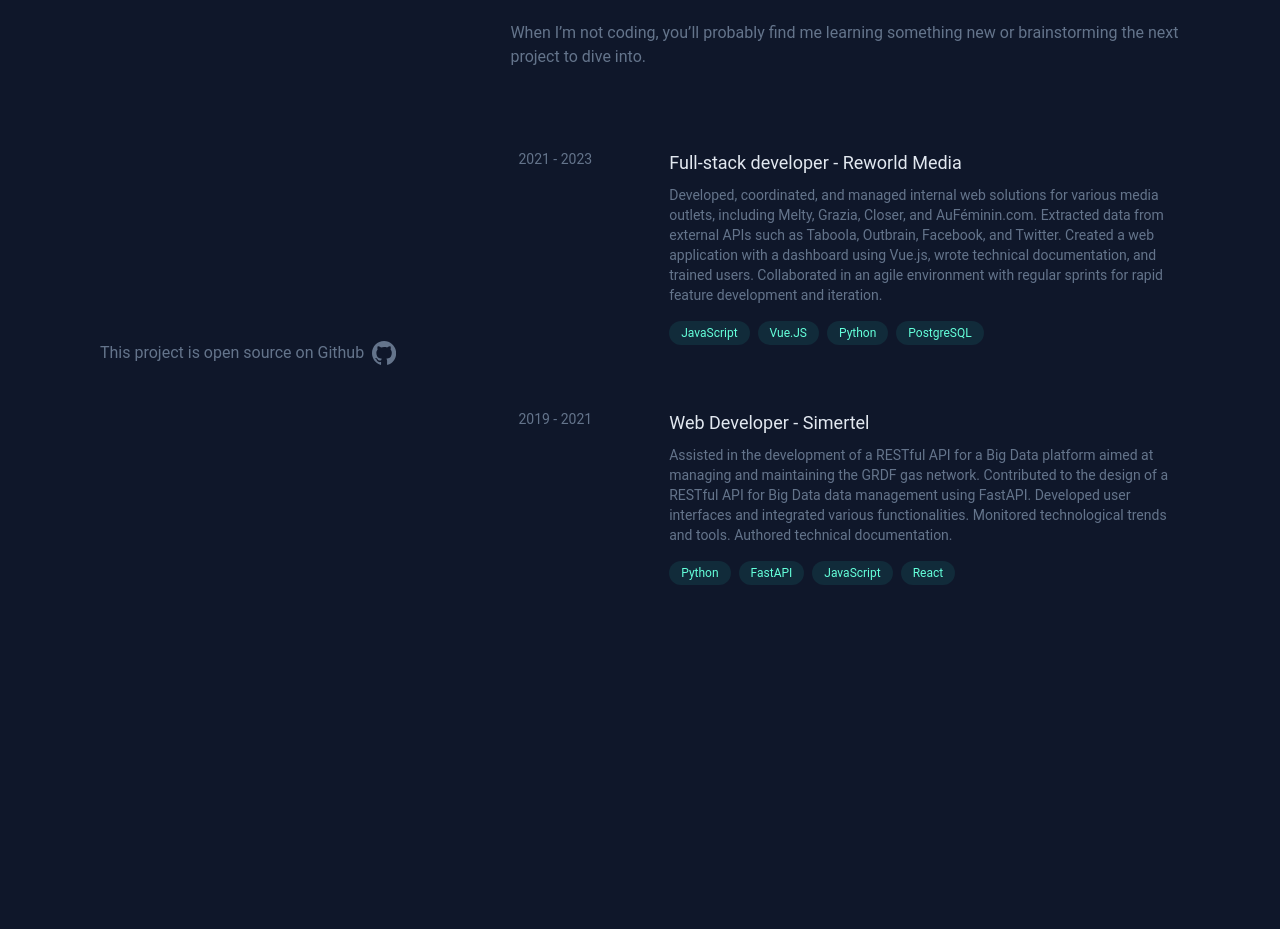
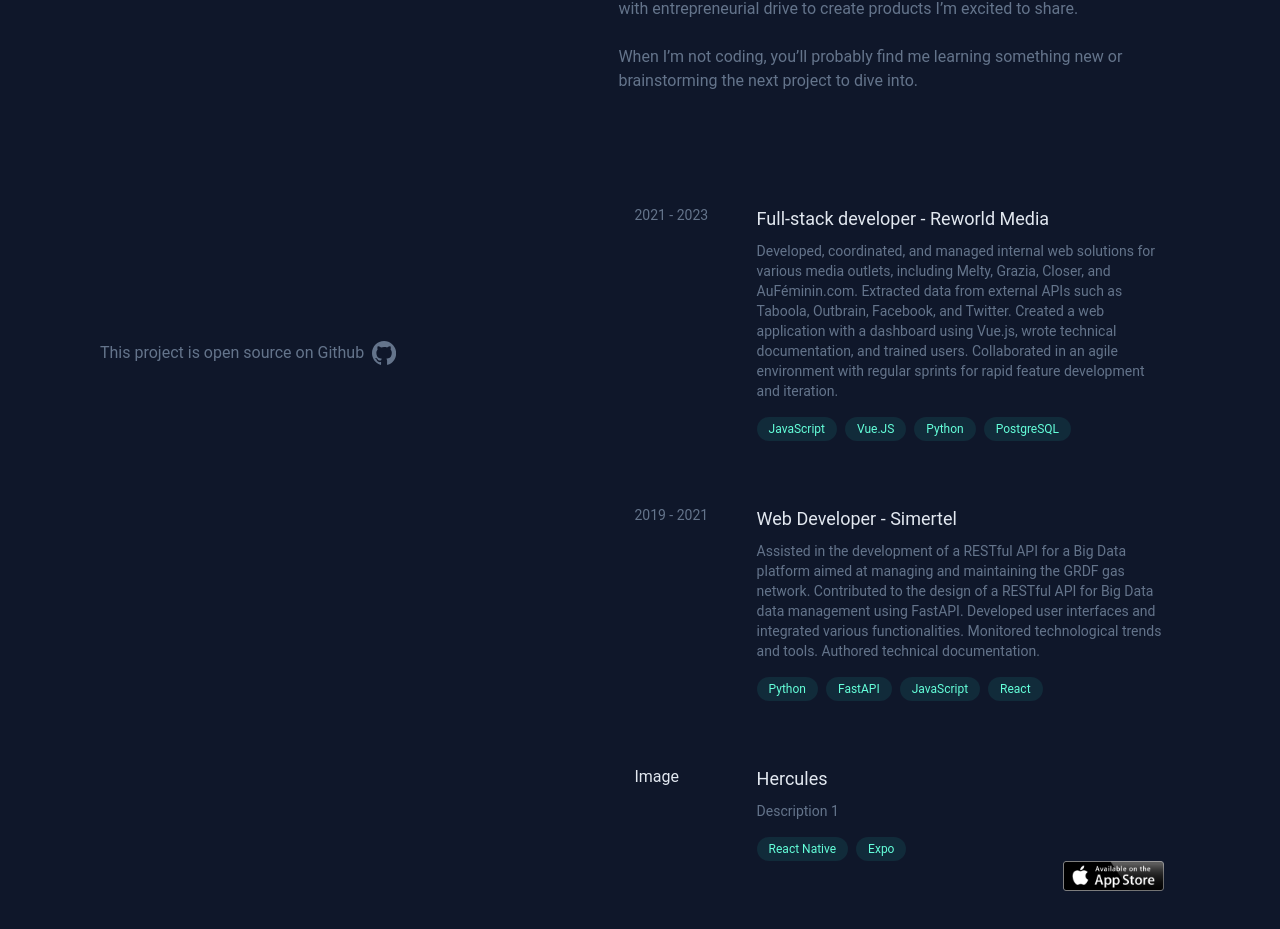
Before and after one commit to takonguina/personal-website, a Next.js app: page / in a window 1280 px wide. Shown: the part 339-1268 px from the top of the page. Before the commit the page ends 1100 px from the top, so only its background shows below. Built offline with nearby package versions, Linux system fonts and the light colour scheme.

Commit message:
starting projects

```diff
--- a/src/components/experience.tsx
+++ b/src/components/experiences/experience.tsx
@@ -17,7 +17,7 @@ export default function Experience({
 }: ExperienceProps) {
   return (
     <a href={link} target="_blank" rel="noopener noreferrer">
-      <div className="group lg:flex lg:justify-between py-4 lg:px-2 rounded-md hover:shadow-lg transition duration-300 cursor-pointer hover:bg-slate-800/50 cursor-pointe">
+      <div className="group lg:flex lg:justify-between py-4 lg:px-4 rounded-md hover:shadow-lg transition duration-300 cursor-pointer hover:bg-slate-800/50 cursor-pointe">
         <span className="w-[30%] text-slate-500 text-sm">{time}</span>
         <div className="w-full flex flex-col">
           <span className="group-hover:text-[var(--green)] transition duration-300 text-lg">
--- /dev/null
+++ b/src/components/experiences/experiences.tsx
@@ -0,0 +1,32 @@
+import Experience from "./experience";
+
+export default function Experiences() {
+  const experiences = [
+    {
+      title: "Full-stack developer",
+      company: "Reworld Media",
+      time: "2021 - 2023",
+      description:
+        "Developed, coordinated, and managed internal web solutions for various media outlets, including Melty, Grazia, Closer, and AuFéminin.com. Extracted data from external APIs such as Taboola, Outbrain, Facebook, and Twitter. Created a web application with a dashboard using Vue.js, wrote technical documentation, and trained users. Collaborated in an agile environment with regular sprints for rapid feature development and iteration.",
+      technologies: ["JavaScript", "Vue.JS", "Python", "PostgreSQL"],
+      link: "https://www.reworldmedia.com/activites",
+    },
+    {
+      title: "Web Developer",
+      company: "Simertel",
+      time: "2019 - 2021",
+      description:
+        "Assisted in the development of a RESTful API for a Big Data platform aimed at managing and maintaining the GRDF gas network. Contributed to the design of a RESTful API for Big Data data management using FastAPI. Developed user interfaces and integrated various functionalities. Monitored technological trends and tools. Authored technical documentation.",
+      technologies: ["Python", "FastAPI", "JavaScript", "React"],
+      link: "https://www.simertel.com/",
+    },
+  ];
+
+  return (
+    <div className="flex flex-col gap-8 mt-24">
+      {experiences.map((experience, index) => (
+        <Experience key={index} {...experience} />
+      ))}
+    </div>
+  );
+}
--- a/src/components/feed.tsx
+++ b/src/components/feed.tsx
@@ -1,35 +1,13 @@
 import Description from "./description";
-import Experience from "./experience";
+import Experiences from "./experiences/experiences";
+import Projects from "./projects/projects";
 
 export default function Feed() {
-  const experiences = [
-    {
-      title: "Full-stack developer",
-      company: "Reworld Media",
-      time: "2021 - 2023",
-      description:
-        "Developed, coordinated, and managed internal web solutions for various media outlets, including Melty, Grazia, Closer, and AuFéminin.com. Extracted data from external APIs such as Taboola, Outbrain, Facebook, and Twitter. Created a web application with a dashboard using Vue.js, wrote technical documentation, and trained users. Collaborated in an agile environment with regular sprints for rapid feature development and iteration.",
-      technologies: ["JavaScript", "Vue.JS", "Python", "PostgreSQL"],
-      link: "https://www.reworldmedia.com/activites",
-    },
-    {
-      title: "Web Developer",
-      company: "Simertel",
-      time: "2019 - 2021",
-      description:
-        "Assisted in the development of a RESTful API for a Big Data platform aimed at managing and maintaining the GRDF gas network. Contributed to the design of a RESTful API for Big Data data management using FastAPI. Developed user interfaces and integrated various functionalities. Monitored technological trends and tools. Authored technical documentation.",
-      technologies: ["Python", "FastAPI", "JavaScript", "React"],
-      link: "https://www.simertel.com/",
-    },
-  ];
   return (
     <div className="lg:my-24 flex-1">
       <Description />
-      <div className="flex flex-col gap-8 my-16">
-        {experiences.map((experience, index) => (
-          <Experience key={index} {...experience} />
-        ))}
-      </div>
+      <Experiences />
+      <Projects />
     </div>
   );
 }
--- a/src/components/header.tsx
+++ b/src/components/header.tsx
@@ -14,7 +14,7 @@ const logos = [
 
 export default function Header() {
   return (
-    <header className="lg:sticky top-24 lg:h-[calc(100vh-12rem)] h-auto w-full lg:w-[38%] flex flex-col justify-between my-24">
+    <header className="lg:sticky top-24 lg:h-[calc(100vh-12rem)] h-auto w-full lg:w-[48%] flex flex-col justify-between my-24">
       <div className="flex flex-col gap-4">
         <h1 className="text-3xl md:text-4xl font-bold">Tommy Akonguina</h1>
         <p className="text-lg md:text-xl font-light">Web & mobile developer</p>
--- /dev/null
+++ b/src/components/projects/project.tsx
@@ -0,0 +1,51 @@
+import Image from "next/image";
+
+type ProjectProps = {
+  title: string;
+  description: string;
+  technologies: string[];
+  link: string;
+  appleStore: string;
+};
+
+export default function Project({
+  title,
+  description,
+  technologies,
+  link,
+  appleStore,
+}: ProjectProps) {
+  return (
+    <div className="group flex py-4 lg:px-4 rounded-md">
+      <div className="w-[30%]">Image</div>
+      <div className="w-full">
+        <span className="group-hover:text-[var(--green)] transition duration-300 text-lg">
+          {title}
+        </span>
+        <p className="text-sm text-slate-500 mt-2">{description}</p>
+        <div className="flex flex-wrap gap-2 mt-4">
+          {technologies.map((technology, index) => (
+            <span
+              key={index}
+              className="text-xs rounded-full bg-teal-400/10 text-[var(--green)] px-3 py-1 rounded"
+            >
+              {technology}
+            </span>
+          ))}
+        </div>
+        <div className="flex justify-end cursor-pointer">
+          {appleStore && (
+            <a href={link} target="_blank" rel="noopener noreferrer">
+              <Image
+                src="/applestore.png"
+                alt="Apple Store"
+                width={101}
+                height={30}
+              />
+            </a>
+          )}
+        </div>
+      </div>
+    </div>
+  );
+}
--- /dev/null
+++ b/src/components/projects/projects.tsx
@@ -0,0 +1,21 @@
+import Project from "./project";
+
+export default function Projects() {
+  const projects = [
+    {
+      title: "Hercules",
+      description: "Description 1",
+      technologies: ["React Native", "Expo"],
+      link: "https://apps.apple.com/us/app/hercules/id6505121058?uo=2",
+      appleStore: "1",
+    },
+  ];
+
+  return (
+    <div className="flex flex-col gap-8 mt-8">
+      {projects.map((project, index) => (
+        <Project key={index} {...project} />
+      ))}
+    </div>
+  );
+}
```
Also changed, not shown: public/applestore.png (added), public/git-logo.svg (deleted).
